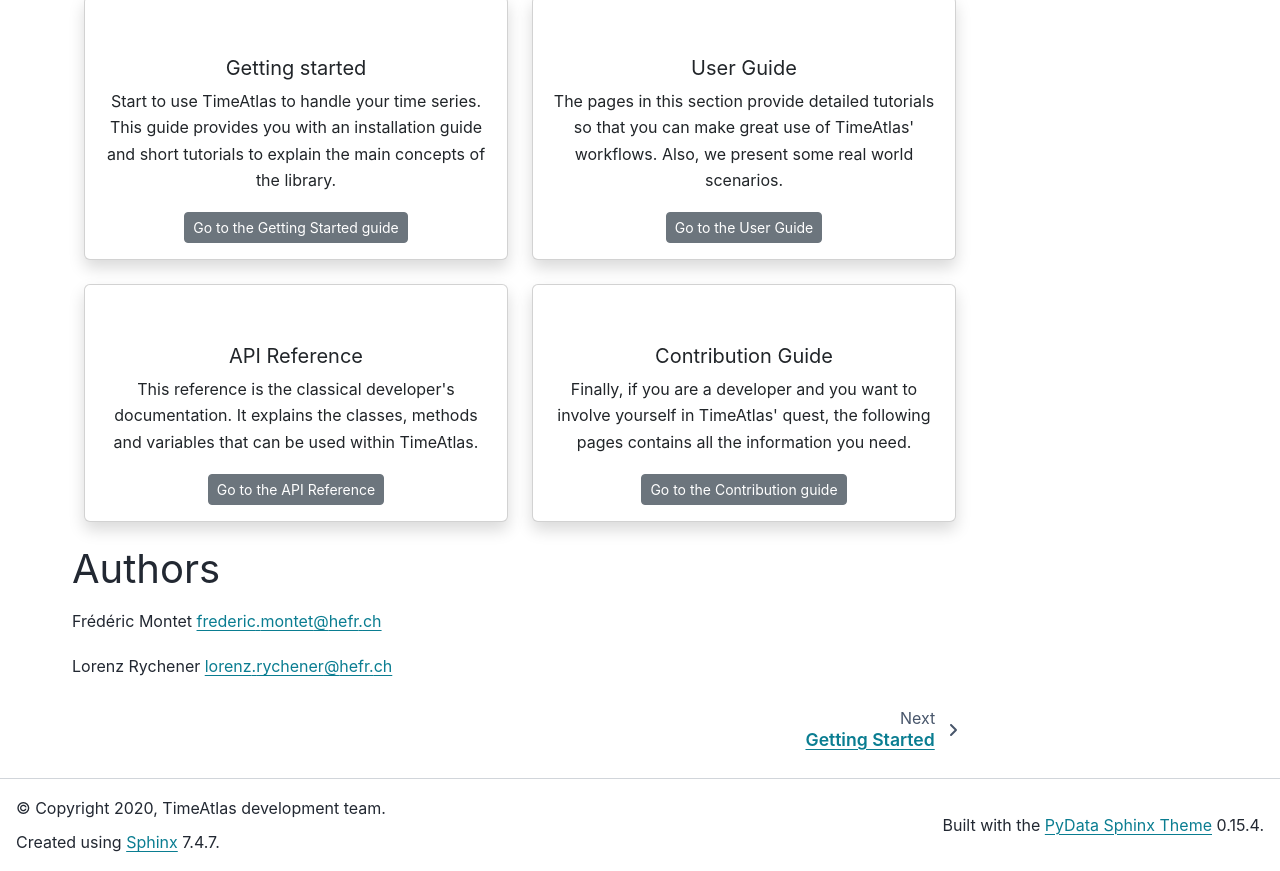
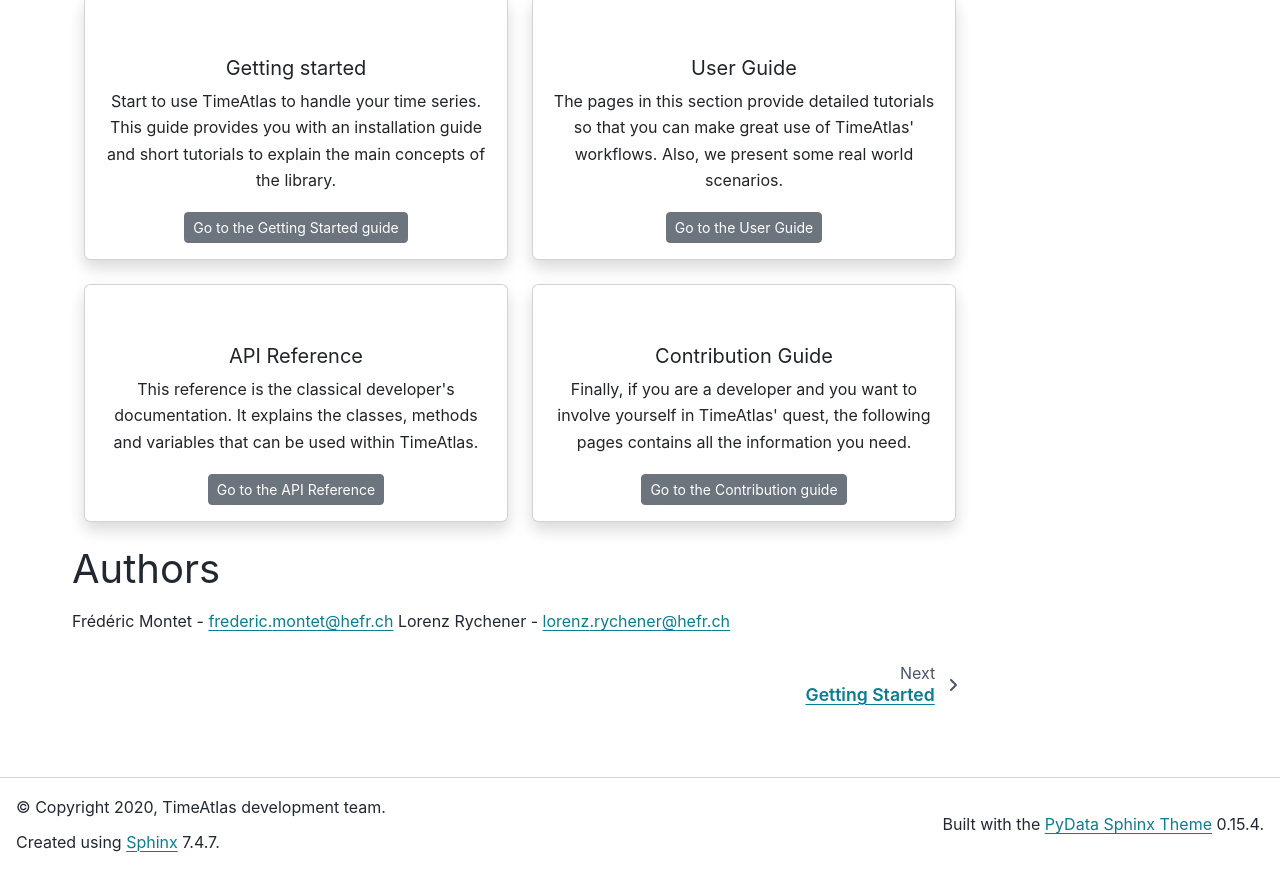
Before and after one commit to timeatlas-dev/timeatlas, a Sphinx documentation site: the page built from docs/index.rst, in a window 1280 px wide and 1079 px high, cut to the strip 208-1079 px from the top of the window. Built offline with Sphinx 7.4.7 and the PyData theme 0.15.4, drawn with Linux system fonts in a browser that asks for light colours.

Commit message:
brought some small changes

```diff
--- a/docs/index.rst
+++ b/docs/index.rst
@@ -90,8 +91,5 @@
 Authors
 =======
 
-Frédéric Montet
-frederic.montet@hefr.ch
-
-Lorenz Rychener
-lorenz.rychener@hefr.ch
+Frédéric Montet - frederic.montet@hefr.ch
+Lorenz Rychener - lorenz.rychener@hefr.ch
```
Also changed, not shown: other parts of docs/index.rst (+2 -1 lines), README.md (+2 -0 lines), docs/contributing/coding_style_guide.rst (renamed from docs/development/coding_style_guide.rst), docs/contributing/contributing.rst (renamed from docs/development/contributing.rst), docs/contributing/developers_meeting.rst (renamed from docs/development/developers_meeting.rst), docs/contributing/index.rst (renamed from docs/development/index.rst), docs/contributing/roadmap.rst (renamed from docs/development/roadmap.rst).
